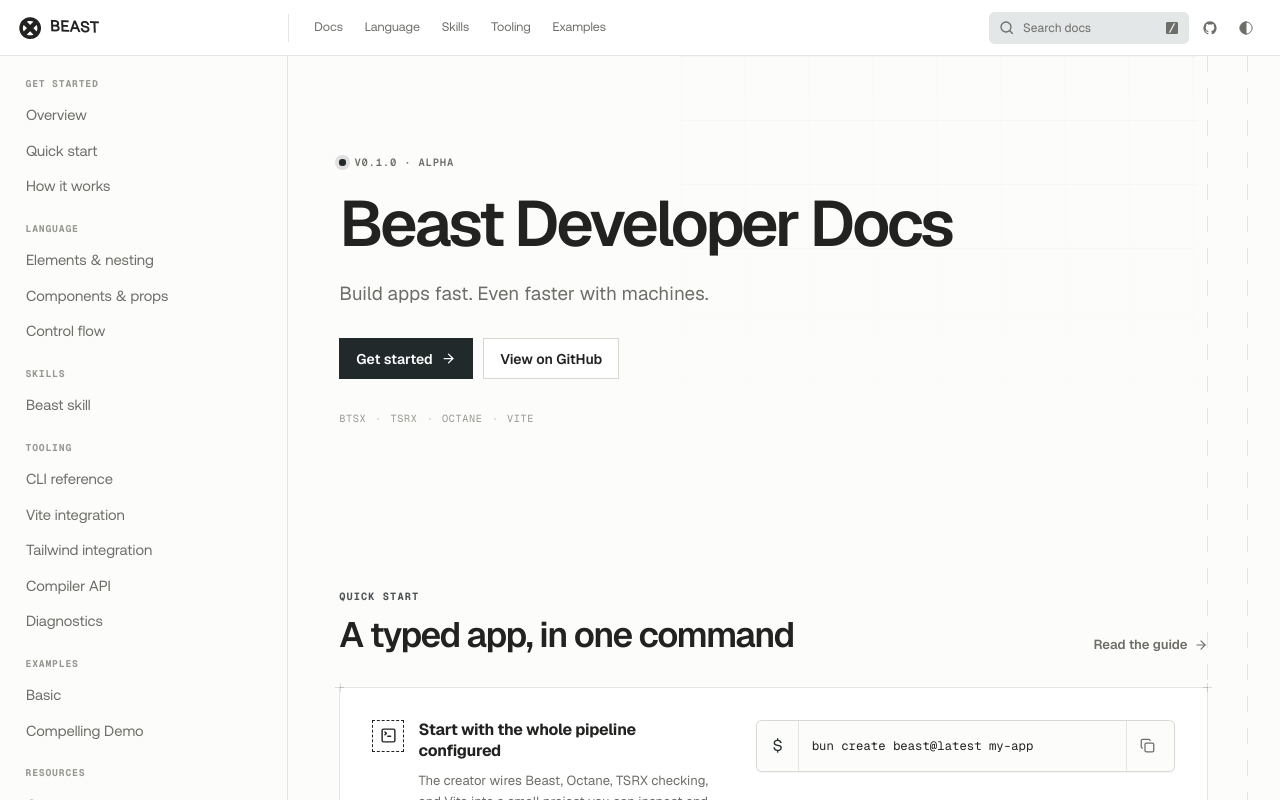
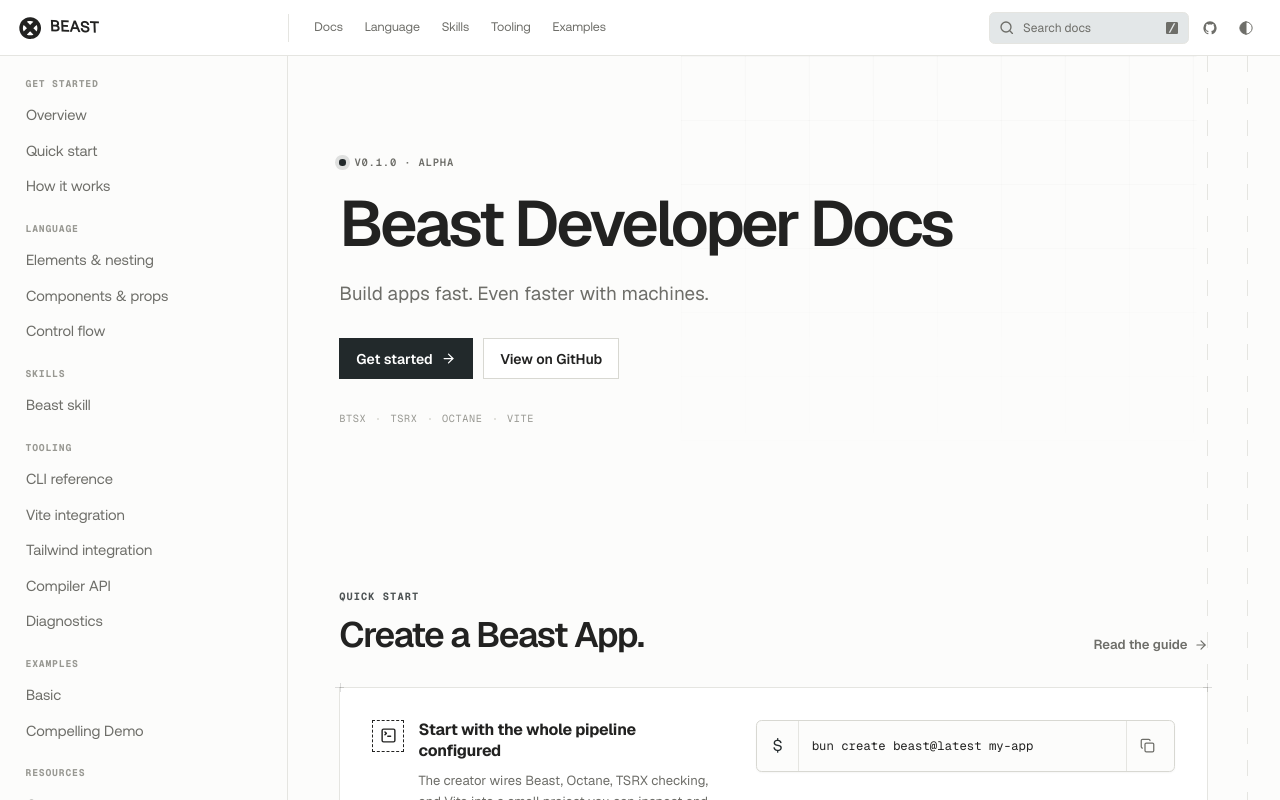
Before and after one commit to beastjs/beast-docs, a Next.js app: page / in a window 1280 px wide. Shown: the top 800 px of the page. Built offline with nearby package versions, Linux system fonts and the light colour scheme.

Commit message:
update:create-beast

```diff
--- a/app/page.tsx
+++ b/app/page.tsx
@@ -166,7 +166,7 @@
               <div className='section-heading-row'>
                 <div>
                   <span className='section-kicker opacity-80'>Quick start</span>
-                  <h2 id='install-title'>A typed app, in one command</h2>
+                  <h2 id='install-title'>Create a Beast App.</h2>
                 </div>
                 <Link className='text-link' href='/docs/get-started'>
                   Read the guide <ArrowRight size={14} aria-hidden='true' />
@@ -313,8 +313,7 @@
                     href={`${githubUrl}#project-status`}
                     target='_blank'
                     rel='noreferrer'
-                    className='button button-secondary'
-                  >
+                    className='button button-secondary'>
                     Read project status
                     <ArrowRight size={15} aria-hidden='true' />
                   </a>
```
